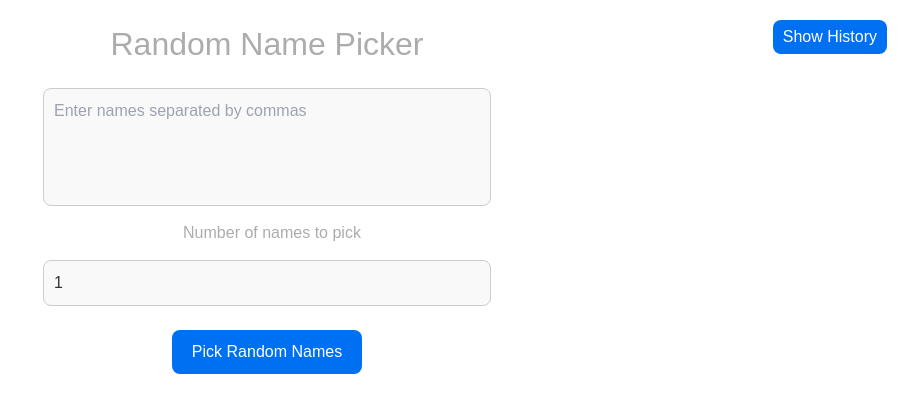
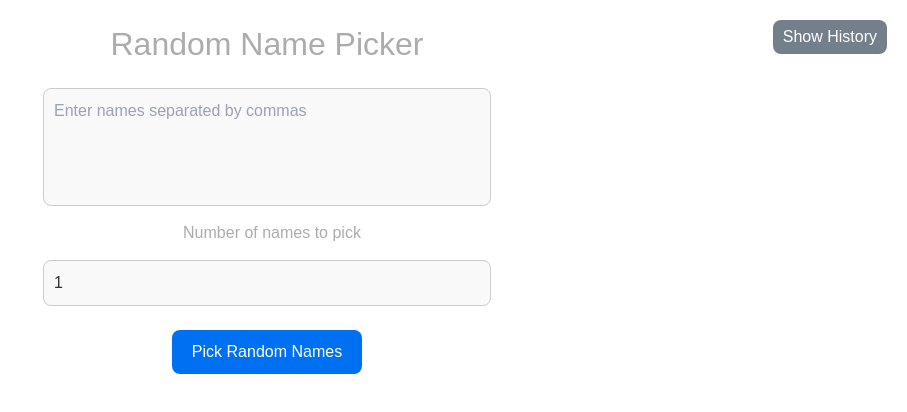
Before and after one commit to krushna06/Random-Generator, a Next.js app: page / in a window 1280 px wide. Shown: the top 412 px of the page, without its empty margins (373-1280 px from the left). Built offline with nearby package versions, Linux system fonts and the light colour scheme.

Commit message:
fix: history button

```diff
--- a/styles/Picker.module.css
+++ b/styles/Picker.module.css
@@ -15,7 +15,7 @@
     position: absolute;
     top: 20px;
     right: 20px;
-    background-color: #0070f3;
+    background-color: #73808b;
     color: white;
     padding: 5px 10px;
     border-radius: 8px;
```
